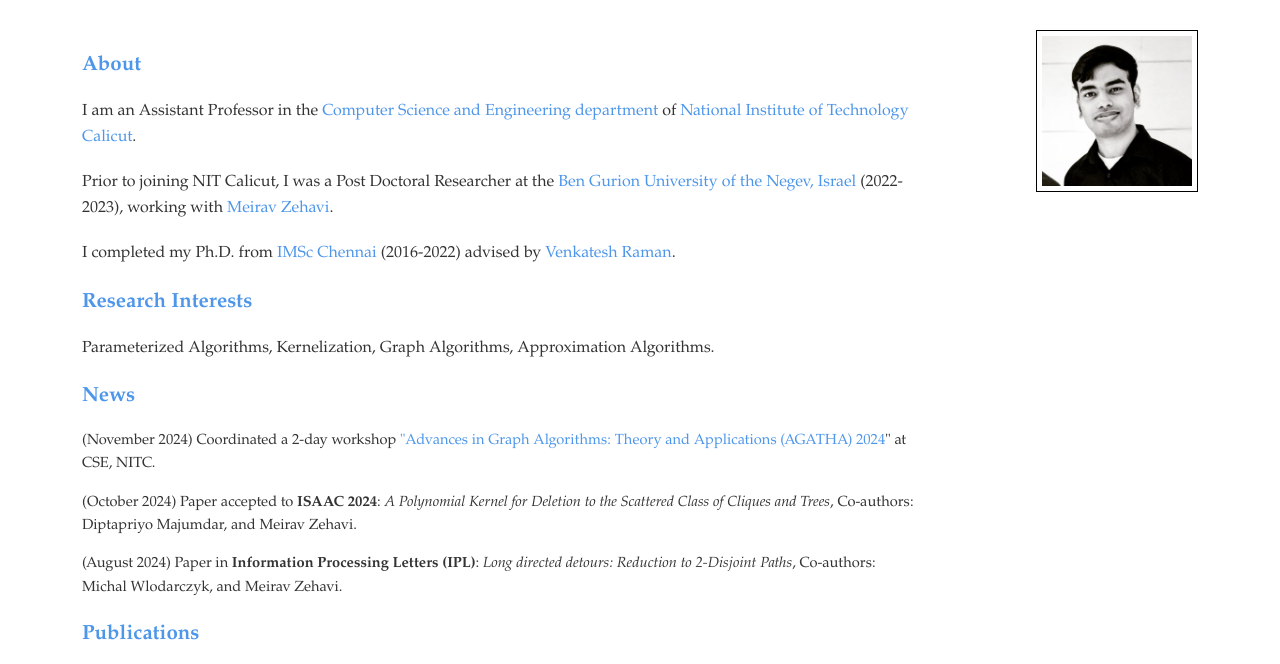
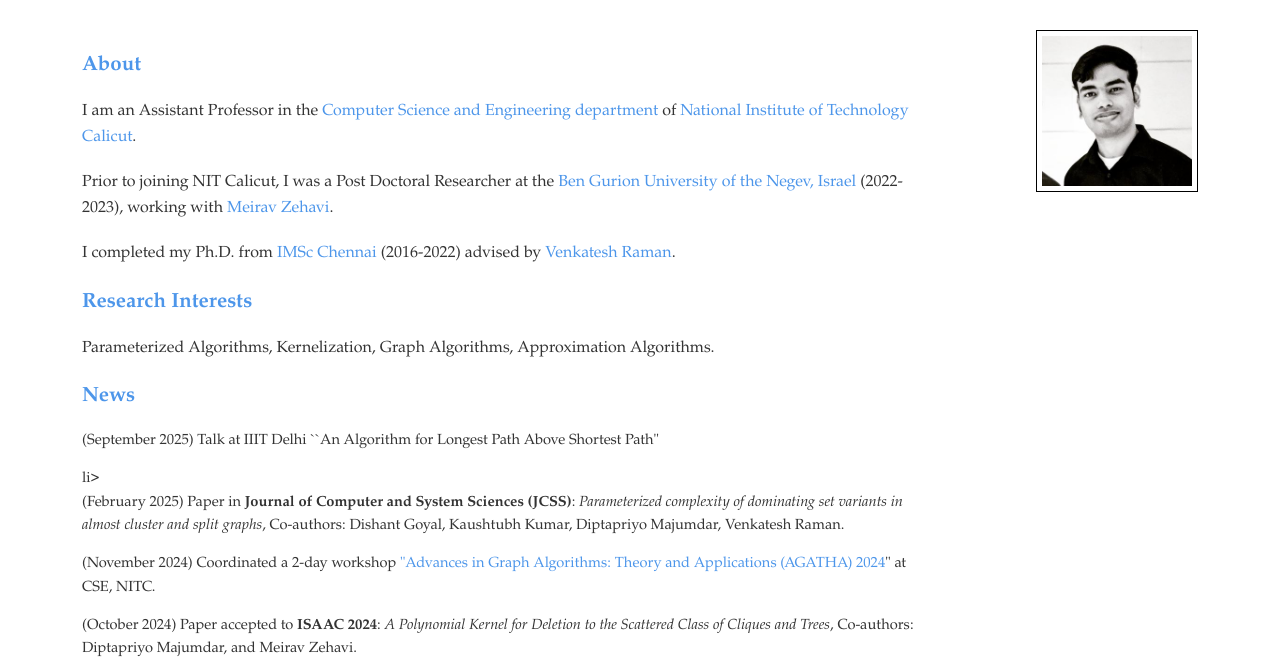
Before and after one commit to ashwinjacob/ashwinjacob.github.io, a plain HTML site: page index.html in a window 1280 px wide. Shown: the part 113-777 px from the top of the page. Drawn offline with Linux system fonts and the light colour scheme.

Commit message:
Update index.html

```diff
--- a/index.html
+++ b/index.html
@@ -36,6 +36,11 @@
 
             <h2>News</h2>
             <ul>
+                <li>(September 2025) Talk at IIIT Delhi ``An Algorithm for Longest Path Above Shortest Path"</li>li>
+                <li>(February 2025) Paper in <strong>Journal of Computer and System Sciences (JCSS)</strong>:
+                    <em>Parameterized complexity of dominating set variants in almost cluster and split graphs</em>,
+                    Co-authors: Dishant Goyal, Kaushtubh Kumar, Diptapriyo Majumdar, Venkatesh Raman.
+                </li>
                 <li>(November 2024) Coordinated a 2-day workshop <a href="https://ashwinjacob.github.io/AGATHA/">"Advances in Graph Algorithms: Theory and Applications (AGATHA) 2024</a>" at CSE, NITC.</li>
                 <li>(October 2024) Paper accepted to <strong>ISAAC 2024</strong>:
                     <em>A Polynomial Kernel for Deletion to the Scattered Class of Cliques and Trees</em>,
```
